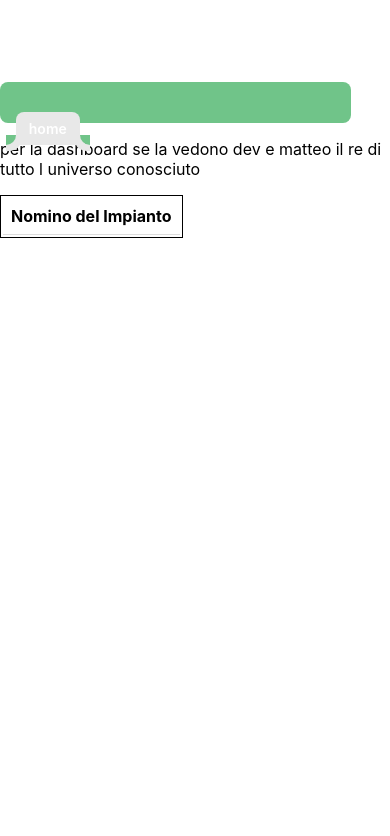
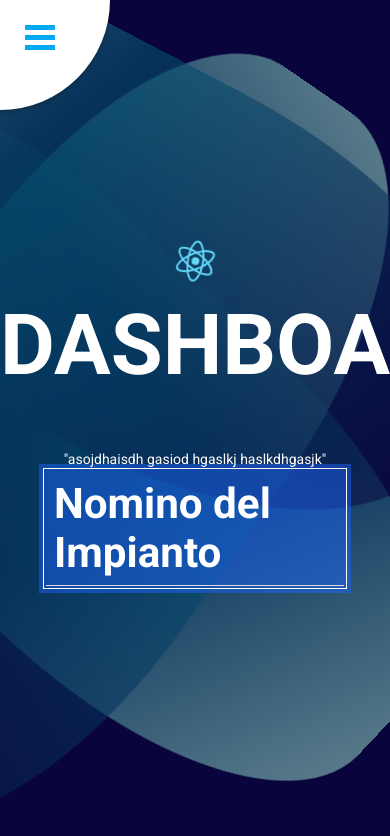
Before and after one commit to holaboysITS/my-app, a React (Create React App) app: page /dashboard in a window 390 px wide. Shown: the top 836 px of the page. Built offline with nearby package versions, Linux system fonts and the light colour scheme.

Commit message:
NAVBAR STYLING v.2  - Added new styling to the navbar  - Added new styling to the dashboard  - Added new styling to the mobile view
@Aan.Ruu

```diff
--- a/src/App.css
+++ b/src/App.css
@@ -29,6 +29,26 @@ h1 {
   color: white;
 }
 
+.Links {
+  display: flex;
+  flex-direction: column;
+  align-items: center;
+  justify-content: center;
+  font-size: calc(10px + 2vmin);
+  color: white;
+  margin-top: 30px;
+}
+
+.login-link {
+  color: #61dafb;
+  text-decoration: none;
+  padding: 0px 4px 4px 4px;
+}
+
+.login-link:hover {
+  color: #ffffff;
+  background-color: rgba(240, 248, 255, 0.123);
+}
 
 /* ANIMATION */
 
@@ -79,6 +99,7 @@ h1 {
   position: relative;
   top: 1em;
   text-transform: lowercase;
+  margin-top: -50px;
 }
 
 .wave:nth-child(2),
--- a/src/App.tsx
+++ b/src/App.tsx
@@ -33,8 +33,8 @@ function AppContent() {
               <h1>AZIENDA MECH</h1>
               <br></br>
               <div className="name">"Matteo ora sa il nome del gruppo..."</div>
-              <div className='andreaEdit'>
-                <Link to="/login" className='andreaEdit'>Login</Link>
+              <div className='Links'>
+                <Link to="/login" className='login-link'>Login</Link>
                 {/* <Link to="/dashboard">Dashboard</Link>
                 <Link to="/macchinari">Macchinari</Link>
                 <Link to="/impianti">Impianti</Link> */}
--- a/src/components/NavBar/navbar.css
+++ b/src/components/NavBar/navbar.css
@@ -1,60 +1,123 @@
-.radio-inputs {
-    position: relative;
-    display: flex;
-    border-radius: 0.5rem;
-    background-color: #70c489;
-    box-sizing: border-box;
-    font-size: 14px;
-    width: 90%;
-    padding: 1rem 1rem 0 1rem;
-  }
+@import url(https://fonts.googleapis.com/css?family=Roboto:400,700);
 
-  .radio-inputs .radio input {
+@keyframes checked-anim {
+    50% {
+        width: 3000px;
+        height: 3000px;
+    }
+    100% {
+        width: 100%;
+        height: 100%;
+        border-radius: 0;
+    }
+}
+@keyframes not-checked-anim {
+    0% {
+        width: 3000px;
+        height: 3000px;
+    }
+}
+li, a {
+    margin: 75px 0 -55px 0;
+    color: #03A9F4;
+    font: 14pt "Roboto", sans-serif;
+    font-weight: 700;
+    line-height: 1.8;
+    text-decoration: none;
+    text-transform: none;
+    list-style: none;
+    outline: 0;
     display: none;
-  }
+}
+li {
+    width: 230px;
+    text-indent: 56px;}
+a:focus {
+    display: block;
+    color: #ff0000;
+    transition: all .5s;
+}
+a:hover {
+    color: #0f102c;
+    transition: all .5s;
+}
 
-  .radio-inputs .radio .name {
-    display: flex;
+
+
+html, body {
+    margin: 0;
+    padding: 0;
+    background-color: #03A9F4;
+    font-family: 'Roboto', sans-serif;
+    overflow: hidden;
+}
+
+#trigger, #burger, #burger:before, #burger:after {
+    position: absolute;
+    top: 25px;
+    left: 25px;
+    background: #03A9F4;
+    width: 30px;
+    height: 5px;
+    transition: .2s ease;
     cursor: pointer;
-    align-items: center;
-    justify-content: center;
-    border-top-left-radius: 0.5rem;
-    border-top-right-radius: 0.5rem;
-    border: none;
-    padding: 0.5rem 0.8rem;
-    color: white;
-    transition: all 0.15s ease-in-out;
-    position: relative;
-  }
+    z-index: 1;
+}
+#trigger {
+    height: 25px;
+    background: none;
+}
+#burger:before {
+    content: " ";
+    top: 10px;
+    left: 0;
+}
+#burger:after {
+    content: " ";
+    top: 20px;
+    left: 0;
+}
+#menu-toggle:checked + #trigger + #burger {
+    top: 35px;
+    transform: rotate(180deg);
+    transition: transform .2s ease;
+}
 
-  .radio-inputs .radio input:checked + .name {
-    background-color: #e8e8e8;
-    font-weight: 600;
-  }
-  .radio-inputs .radio input + .name:hover {
-    color: #fff;
-  }
-  .radio-inputs .radio input:checked + .name:hover {
-    color: #1d1d29;
-  }
+#menu-toggle:checked + #trigger + #burger:before {
+    width: 20px;
+    top: -2px;
+    left: 18px;
+    transform: rotate(45deg) translateX(-5px);
+    transition: transform .2s ease;
+}
+#menu-toggle:checked + #trigger + #burger:after {
+    width: 20px;
+    top: 2px;
+    left: 18px;
+    transform: rotate(-45deg) translateX(-5px);
+    transition: transform .2s ease;
+}
+#menu {
+    position: fixed;
+    margin: 0; padding: 0;
+    width: 110px;
+    height: 110px;
+    background-color: #fff;
+    border-bottom-right-radius: 100%;
+    box-shadow: 0 2px 5px rgba(0,0,0,0.26);
+    animation: not-checked-anim .2s both;
+    transition: .2s;
+}
 
-  .radio-inputs .radio input:checked + .name::after,
-  .radio-inputs .radio input:checked + .name::before {
-    content: "";
-    position: absolute;
-    width: 10px;
-    height: 10px;
-    background-color: #70c489;
-    bottom: 0;
-  }
 
-  .radio-inputs .radio input:checked + .name::after {
-    right: -10px;
-    border-bottom-left-radius: 300px;
-    box-shadow: -3px 3px 0px 3px #e8e8e8;
-  }
-  .radio-inputs .radio input:checked + .name::before {
-    left: -10px;
-    border-bottom-right-radius: 300px;
-    box-shadow: 3px 3px 0px 3px #e8e8e8;
-  }
+#menu-toggle:checked + #trigger + #burger + #menu {
+    animation: checked-anim 1s ease both;
+}
+
+
+#menu-toggle:checked + #trigger ~ #menu > li, a {
+    display: block;
+}
+[type="checkbox"]:not(:checked), [type="checkbox"]:checked {
+    display: none;
+}
--- a/src/components/NavBar/navbar.tsx
+++ b/src/components/NavBar/navbar.tsx
@@ -1,30 +1,19 @@
 import './navbar.css';
-import { BrowserRouter as Router, Route, Routes, Link, useLocation } from "react-router-dom";
-
 
 function NavBar() {
-    return (
-        <div className="radio-inputs">
-          <label className="radio">
-            <input type="radio" name="radio" checked={true} />
-            <span className="name">Home</span>
-          </label>
-          <label className="radio">
-            <input type="radio" name="radio" />
-            <span className="name">Dashboard</span>
-          </label>
+  return (
+    <div>
+<input type="checkbox" id="menu-toggle"/>
+  <label id="trigger" htmlFor="menu-toggle"></label>
+  <label id="burger" htmlFor="menu-toggle"></label>
+  <ul id="menu">
+    <li><a href="#">Home</a></li>
+    <li><a href="#">Dashboard</a></li>
+    <li><a href="#">Macchinari</a></li>
+    <li><a href="#">Impianti</a></li>
+  </ul>
+    </div>
+  );
+};
 
-          <label className="radio">
-            <input type="radio" name="radio" />
-            <span className="name">Macchinari</span>
-          </label>
-
-          <label className="radio">
-            <input type="radio" name="radio" />
-            <span className="name">Impianti</span>
-          </label>
-        </div>
-    )
-}
-
-export default NavBar
+export default NavBar;
--- /dev/null
+++ b/src/pages/dashboard.css
@@ -0,0 +1,45 @@
+* {
+    margin: 0;
+    padding: 0;
+  }
+
+  :root {
+  --primary-color: #D96AA7;
+  --secondary-color: #422C73;
+  --complimentary-color: #88BFB5;
+  --contrast-color: #F2E527;
+  --light-color: #D2A9D9;
+  }
+
+.NAVBAR {
+    z-index:23;
+    position: fixed;
+}
+
+.wave {
+    position: absolute;
+    width: 100%;
+    height: 100%;
+    opacity: 0.6;
+    left: 0;
+    top: 0;
+    margin-left: -30%;
+    margin-top: -50%;
+    background: linear-gradient(744deg,#0A043C,#03506F 60%,#A3DDCB);
+  }
+
+
+    h1 {
+        font-size: 2em;
+        margin-bottom: 0.5em;
+        color: #ffffff;
+    }
+
+    .tab {
+        background-color: #1e65ff79;
+        margin-top: 3%;
+        margin-left: 10%;
+        margin-right: 10%;
+        padding: 1%;
+
+    }
--- a/src/pages/dashboard.tsx
+++ b/src/pages/dashboard.tsx
@@ -1,14 +1,39 @@
 import React from 'react';
+import { Link } from 'react-router-dom';
 import NavBar from '../components/NavBar/navbar';
 import Table from '../components/Table/table';
+import './dashboard.css';
+import logo from '../logo.svg';
 
 const Page2: React.FC = () => {
   return (
     <div>
-      <h1>Dashboard</h1>
-      <NavBar/>
-      <p>per la dashboard se la vedono dev e matteo il re di tutto l universo conosciuto</p>
-      <Table/>
+      <div className='NAVBAR'>
+        <NavBar/>
+      </div>
+      <div className="App-header">
+
+          <div className="e-card playing">
+            <div className="image"></div>
+            <div className="wave"></div>
+            <div className="wave"></div>
+            <div className="wave"></div>
+            <div className="infotop">
+              <img src={logo} className="App-logo" alt="logo" />
+              <br></br>
+              <h1>DASHBOARD</h1>
+              <br></br>
+              <div className="name">"asojdhaisdh gasiod hgaslkj haslkdhgasjk"</div>
+              <div className='tab'>
+               <Table/>
+              </div>
+            </div>
+          </div>
+        </div>
+      {/*
+      COMMENTI QUI
+        <table/>
+      */}
     </div>
   );
 };
--- a/src/pages/login.css
+++ b/src/pages/login.css
@@ -47,10 +47,12 @@
 }
 
 .input {
-  border-radius: 5px;
+  font-size: 16px;
+  border-radius: 2px;
   background-color: #e9e9f7;
   padding: 5px;
   width: 42%;
+  height: 24px;
   color: #7a7ab3;
   border: 1px solid #dadaf7
 }
```
Also changed, not shown: src/utility/appbackup.txt.
